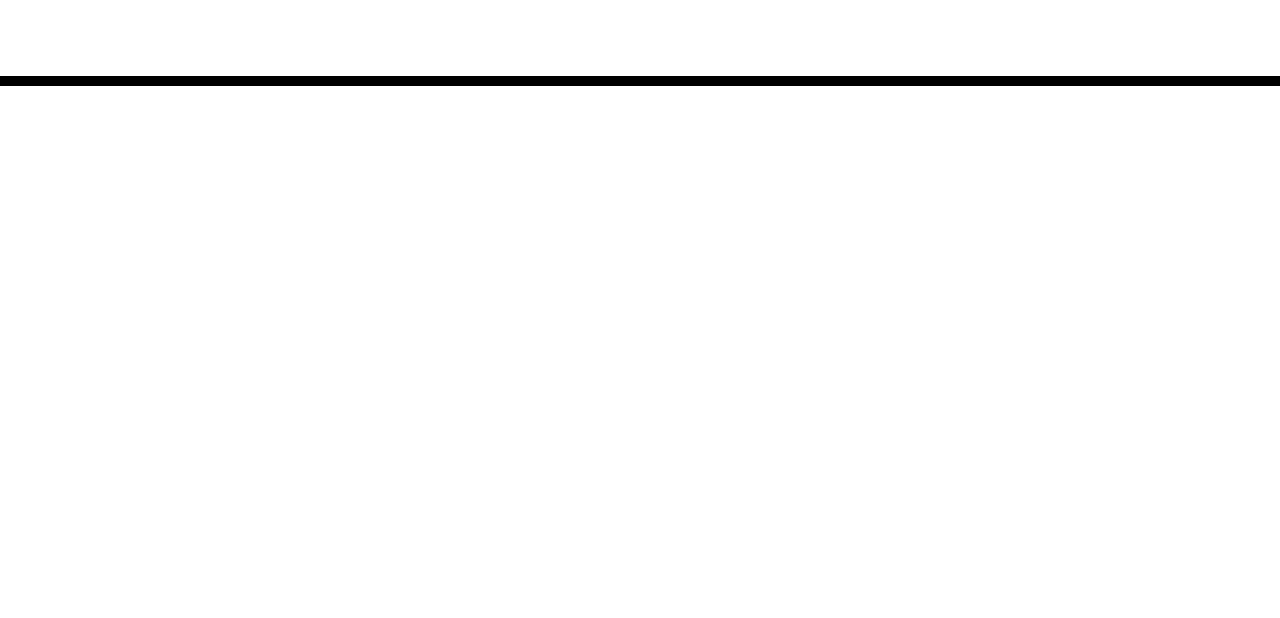
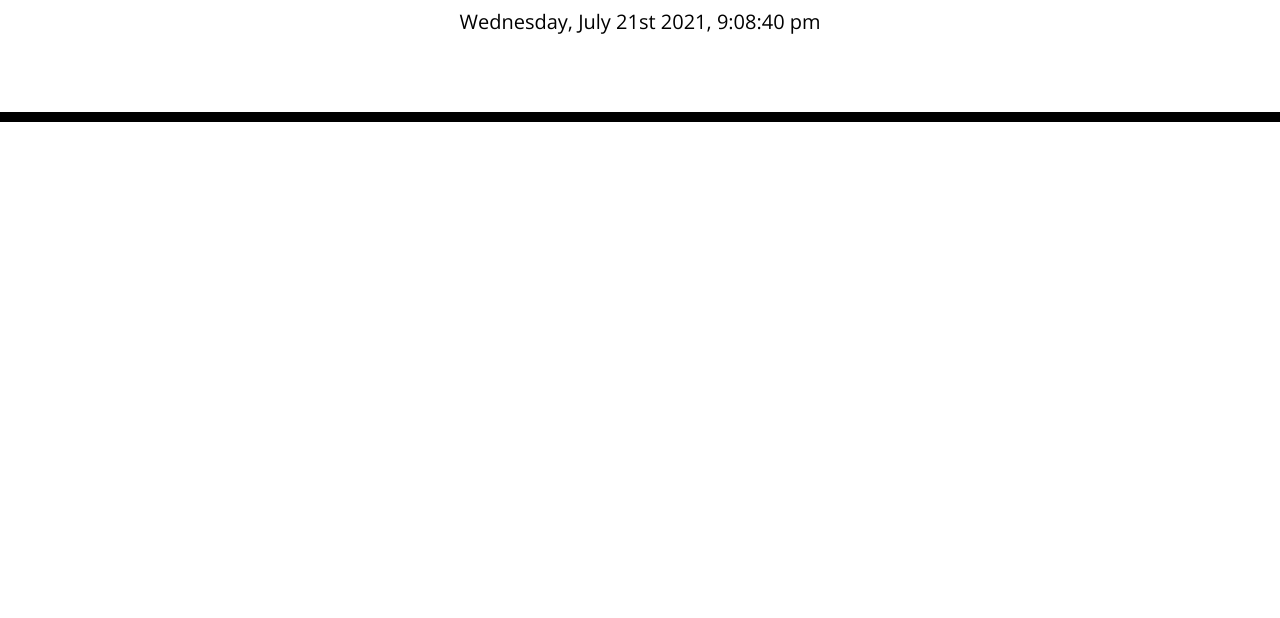
Before and after one commit to jasongrossman/work-day-scheduler, a plain HTML site: page index.html in a window 1280 px wide. Shown: the part 182-800 px from the top of the page. Drawn offline with nearby package versions, Linux system fonts and the light colour scheme.

Commit message:
added current date to top

```diff
--- /dev/null
+++ b/Assets/JavaScript/script.js
@@ -0,0 +1,4 @@
+var now = moment().format("dddd, MMMM Do YYYY, h:mm:ss a");
+
+
+var todaysDate = $("#currentDay").text(now);
--- a/index.html
+++ b/index.html
@@ -34,5 +34,6 @@
 
     <script src="https://code.jquery.com/jquery-3.4.1.min.js"></script>
     <script src="https://cdnjs.cloudflare.com/ajax/libs/moment.js/2.24.0/moment.min.js"></script>
+    <script src="./Assets/JavaScript/script.js"></script>
   </body>
 </html>
```
